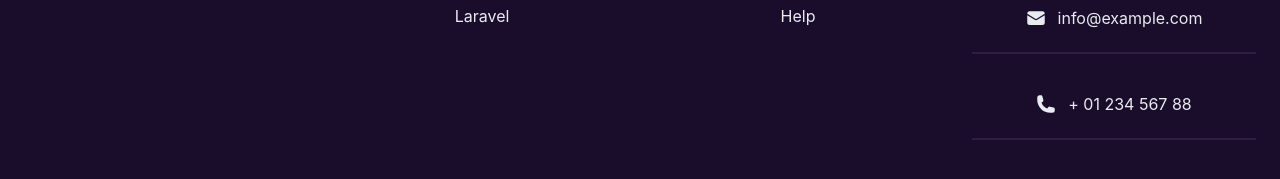
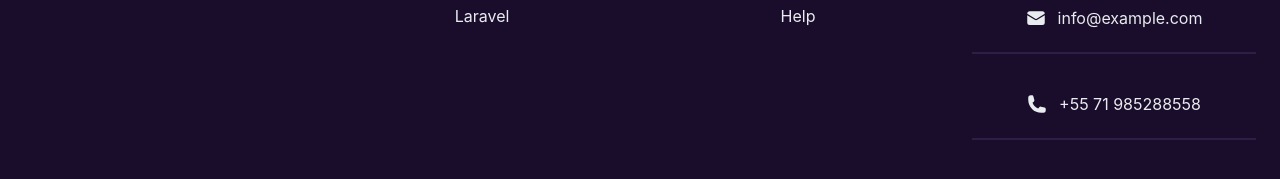
Before and after one commit to Sandynesk/SitePessoal, a React (Create React App) app: page / in a window 1280 px wide. Shown: the part 584-763 px from the top of the page. Built offline with nearby package versions, Linux system fonts and the light colour scheme.

Commit message:
Telefone

```diff
--- a/package.json
+++ b/package.json
@@ -10,6 +10,7 @@
     "react": "^18.3.1",
     "react-dom": "^18.3.1",
     "react-router-dom": "^6.26.0",
+    "react-script": "^2.0.5",
     "react-scripts": "5.0.1",
     "web-vitals": "^2.1.4"
   },
--- a/src/components/JS/Footer.js
+++ b/src/components/JS/Footer.js
@@ -189,7 +189,7 @@ export default function Footer() {
                   d="M1.5 4.5a3 3 0 013-3h1.372c.86 0 1.61.586 1.819 1.42l1.105 4.423a1.875 1.875 0 01-.694 1.955l-1.293.97c-.135.101-.164.249-.126.352a11.285 11.285 0 006.697 6.697c.103.038.25.009.352-.126l.97-1.293a1.875 1.875 0 011.955-.694l4.423 1.105c.834.209 1.42.959 1.42 1.82V19.5a3 3 0 01-3 3h-2.25C8.552 22.5 1.5 15.448 1.5 6.75V4.5z"
                   clipRule="evenodd" />
               </svg>
-              + 01 234 567 88
+              +55 71 985288558
             </p>
             <p className="flex items-center justify-center md:justify-start">
               <svg
```
Also changed, not shown: 2 other files (tests, documents, lock files or other folders).
